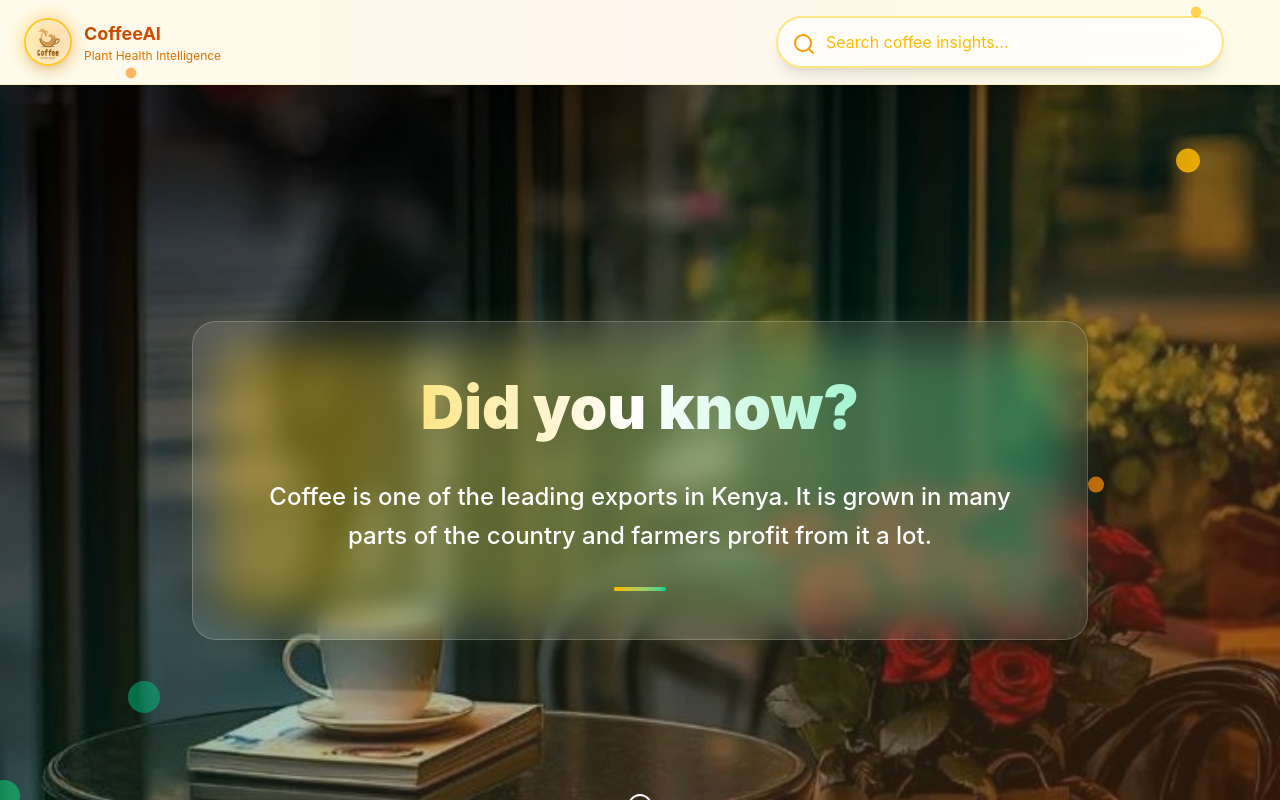
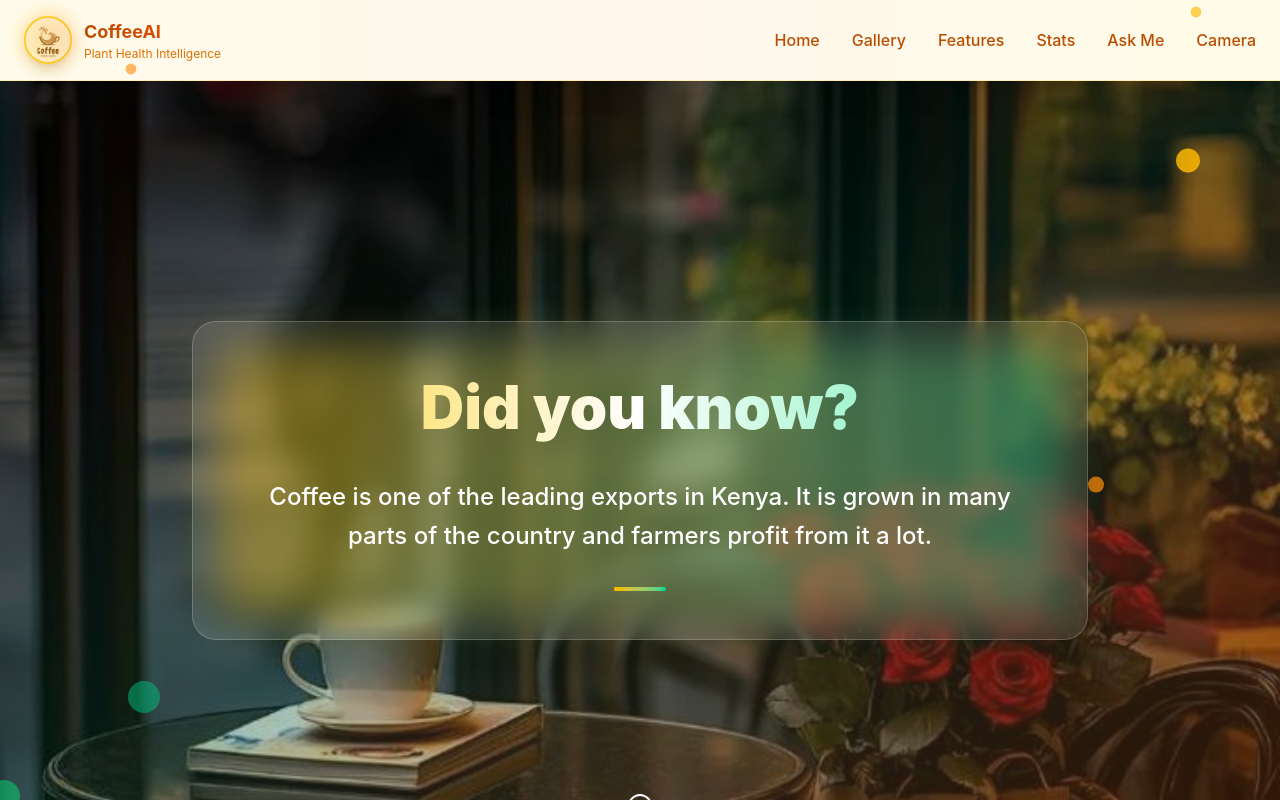
Before and after one commit to Jigishas/Healthycoffee, a React (Vite) app in the folder coffee/: page / in a window 1280 px wide. Shown: the top 800 px of the page. Built offline with nearby package versions, Linux system fonts and the light colour scheme.

Commit message:
few updates

```diff
--- a/coffee/src/App.jsx
+++ b/coffee/src/App.jsx
@@ -15,15 +15,24 @@ function App() {
   return (
     <>
       <Navbar />
+      <div id="home">
         <Body />
+      </div>
+      <div id="gallery">
         <ImageSlider />
+      </div>
+      <div id="features">
         <Belowimg />
+      </div>
+      <div id="stats">
         <Stat />
+      </div>
+      <div id="askme">
         <Askme />
+      </div>
+      <div id="camera">
         <CameraCapture />
-
-
-
+      </div>
       <Whatsapp />
       <Footer />
     </>
--- a/coffee/src/Components/Navbar/Navbar.jsx
+++ b/coffee/src/Components/Navbar/Navbar.jsx
@@ -75,34 +75,28 @@ function Navbar() {
             </div>
           </motion.div>
 
-          {/* Search Bar */}
-          <motion.div
-            className="flex-1 max-w-md mx-8"
-            initial={{ opacity: 0, scale: 0.95 }}
-            animate={{ opacity: 1, scale: 1 }}
-            transition={{ duration: 0.6, delay: 0.2 }}
-          >
-            <div className="relative group">
-              <input
-                type="text"
-                placeholder="Search coffee insights..."
-                className="w-full pl-12 pr-4 py-3 bg-white/80 backdrop-blur-sm border-2 border-amber-200 rounded-full text-gray-700 placeholder-amber-400 focus:outline-none focus:border-amber-400 focus:ring-4 focus:ring-amber-100 transition-all duration-300 shadow-lg hover:shadow-xl"
-                onClick={(e) => e.target.focus()}
-              />
-              <button
-                className="absolute left-4 top-1/2 transform -translate-y-1/2 h-5 w-5 text-amber-500 group-hover:text-amber-600 transition-colors duration-300 cursor-pointer"
-                onClick={() => {
-                  const input = document.querySelector('input[placeholder="Search coffee insights..."]');
-                  if (input) input.focus();
-                }}
+          {/* Desktop Navigation Links */}
+          <div className="hidden md:flex items-center space-x-8">
+            {[
+              { name: 'Home', id: 'home' },
+              { name: 'Gallery', id: 'gallery' },
+              { name: 'Features', id: 'features' },
+              { name: 'Stats', id: 'stats' },
+              { name: 'Ask Me', id: 'askme' },
+              { name: 'Camera', id: 'camera' }
+            ].map((item) => (
+              <motion.a
+                key={item.name}
+                href={`#${item.id}`}
+                className="text-amber-700 hover:text-amber-900 font-medium transition-colors duration-300 relative group"
+                whileHover={{ scale: 1.05 }}
+                whileTap={{ scale: 0.95 }}
               >
-                <Search />
-              </button>
-              <div className="absolute inset-0 bg-gradient-to-r from-amber-400/10 to-orange-400/10 rounded-full opacity-0 group-hover:opacity-100 transition-opacity duration-300"></div>
-            </div>
-          </motion.div>
-
-
+                {item.name}
+                <span className="absolute -bottom-1 left-0 w-0 h-0.5 bg-gradient-to-r from-amber-500 to-orange-500 group-hover:w-full transition-all duration-300"></span>
+              </motion.a>
+            ))}
+          </div>
 
           {/* Mobile Menu Button */}
           <motion.button
@@ -171,16 +165,23 @@ function Navbar() {
                 {/* Navigation Links */}
                 <div className="px-4 py-3">
                   <h3 className="text-sm font-semibold text-amber-800 mb-3">Navigation</h3>
-                  {['Home', 'About', 'Services', 'Contact'].map((item) => (
+                  {[
+                    { name: 'Home', id: 'home' },
+                    { name: 'Gallery', id: 'gallery' },
+                    { name: 'Features', id: 'features' },
+                    { name: 'Stats', id: 'stats' },
+                    { name: 'Ask Me', id: 'askme' },
+                    { name: 'Camera', id: 'camera' }
+                  ].map((item) => (
                     <motion.a
-                      key={item}
-                      href="#"
+                      key={item.name}
+                      href={`#${item.id}`}
                       className="block px-3 py-2 text-amber-700 hover:bg-amber-50 rounded-lg transition-colors duration-200"
                       whileHover={{ scale: 1.02 }}
                       whileTap={{ scale: 0.98 }}
                       onClick={() => setIsMobileMenuOpen(false)}
                     >
-                      {item}
+                      {item.name}
                     </motion.a>
                   ))}
                 </div>
```
Lines whose indentation alone changed are shown as unchanged.
